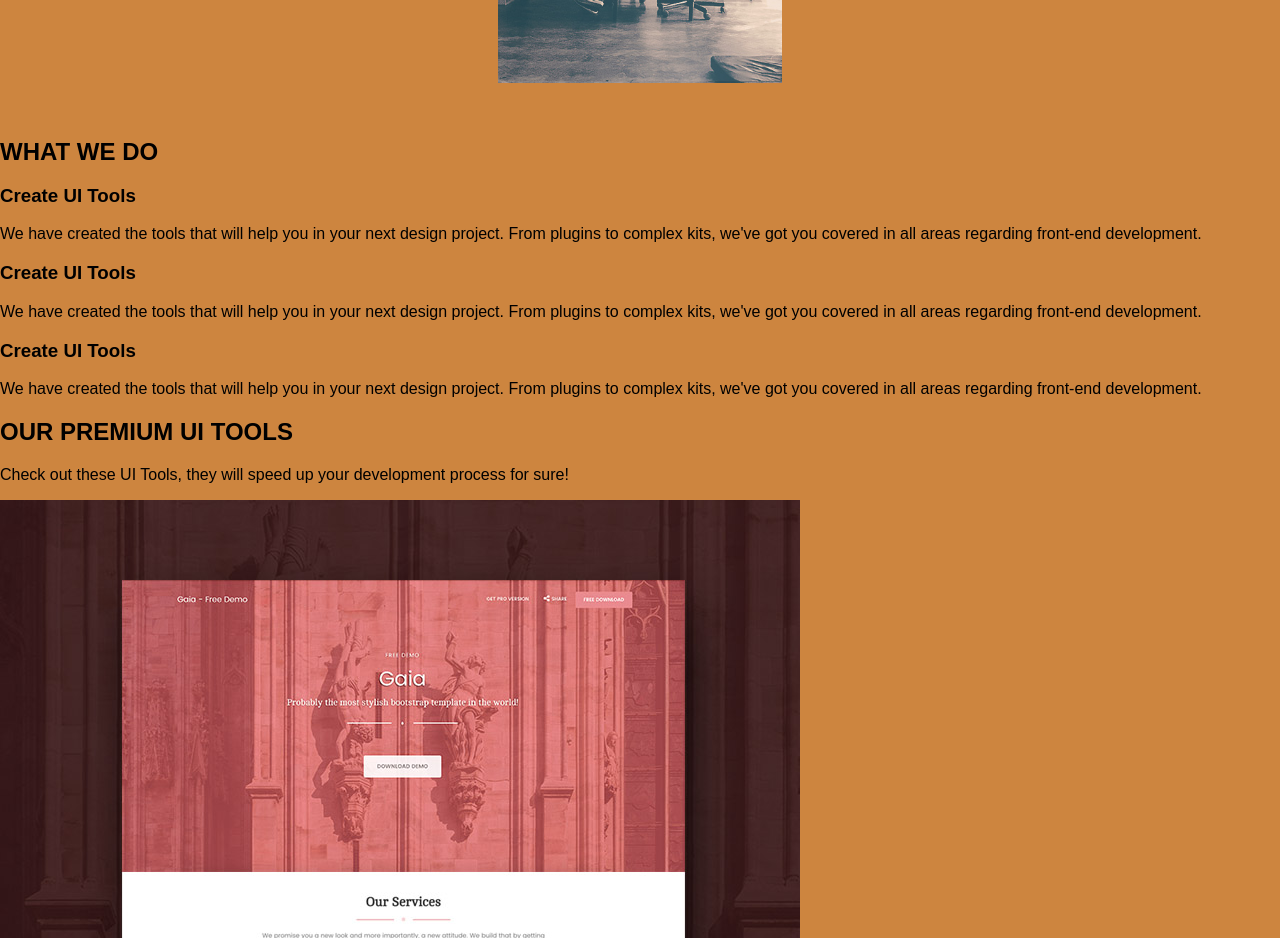
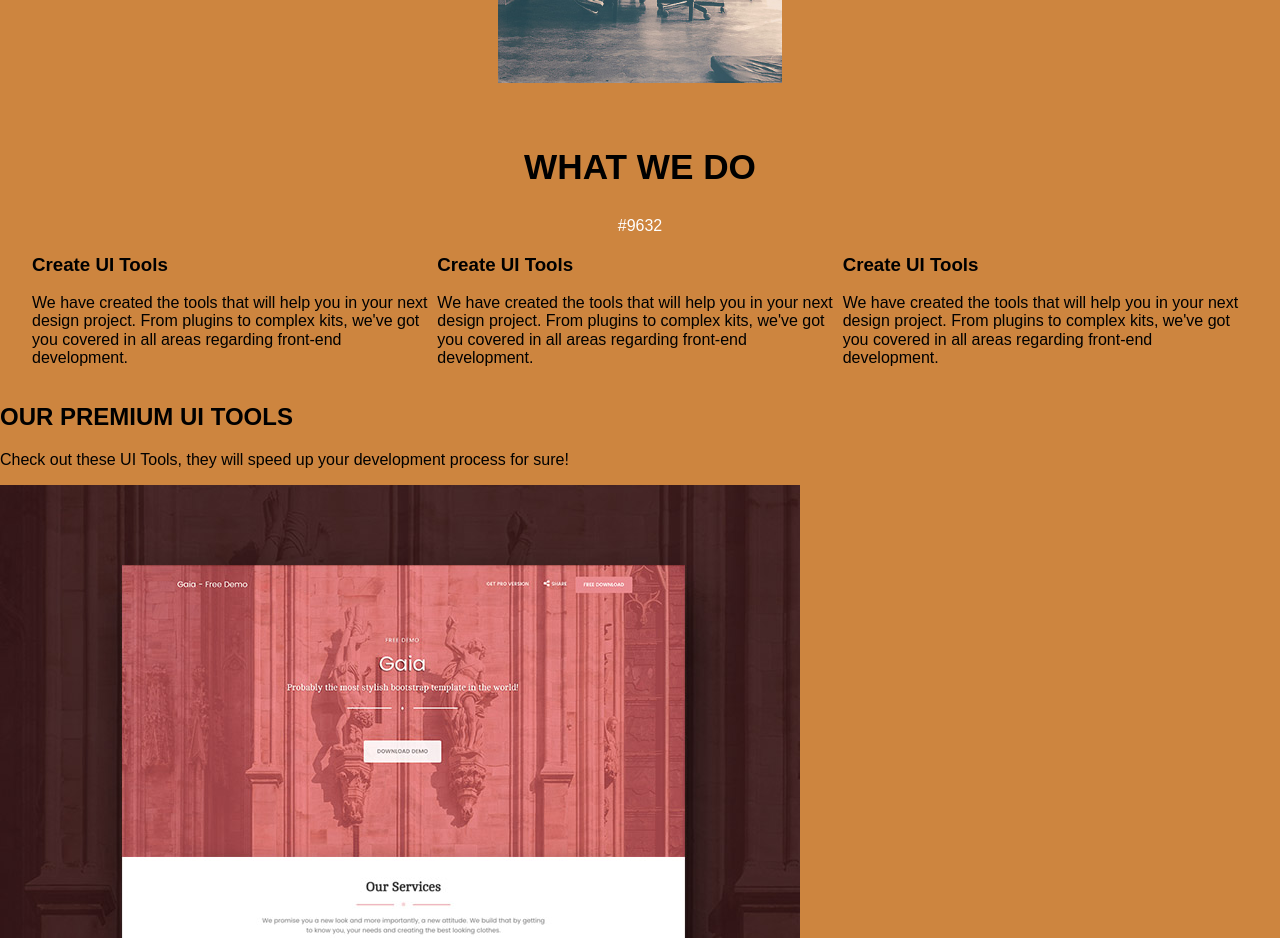
Before and after one commit to Tefa29/Mi-sitio-, a plain HTML site: page index.html in a window 1280 px wide. Shown: the part 2120-3058 px from the top of the page. Drawn offline with Linux system fonts and the light colour scheme.

Commit message:
Estilos para section what

```diff
--- a/assets/css/index.css
+++ b/assets/css/index.css
@@ -74,3 +74,23 @@ header{
 	width: 100%;
 	margin-bottom: 30px;
 }
+
+/*WHAT*/
+
+.what{
+	width: 95%;
+	margin:0 auto;
+}
+
+.what-title{
+	font-size: 2.2em;
+	text-align: center;
+}
+
+.what-contentcols {
+		display:flex;
+	}
+
+.what-contentcols-col{
+	margin:o 25px;
+}
--- a/index.html
+++ b/index.html
@@ -63,18 +63,23 @@
 	<!--WHAT-->
 	<section class="what">
 		<h2 class="what-title">WHAT WE DO</h2>
-		<div class="u-dash"></div>
+		<div class="u-dash">#9632
+  </div>
 		<div class="what-contentcols">
+
+			<!--COL1-->
 			<div class="what-contentcols-col">
 				<span class="icon"></span>
 				<h3 class="title">Create UI Tools</h3>
 				<p class="text">We have created the tools that will help you in your next design project. From plugins to complex kits, we've got you covered in all areas regarding front-end development.</p>
 			</div>
+			<!--COL2-->
 			<div class="what-contentcols-col">
 				<span class="icon"></span>
 				<h3 class="title">Create UI Tools</h3>
 				<p class="text">We have created the tools that will help you in your next design project. From plugins to complex kits, we've got you covered in all areas regarding front-end development.</p>
 			</div>
+			<!--COL3-->
 			<div class="what-contentcols-col">
 				<span class="icon"></span>
 				<h3 class="title">Create UI Tools</h3>
```
